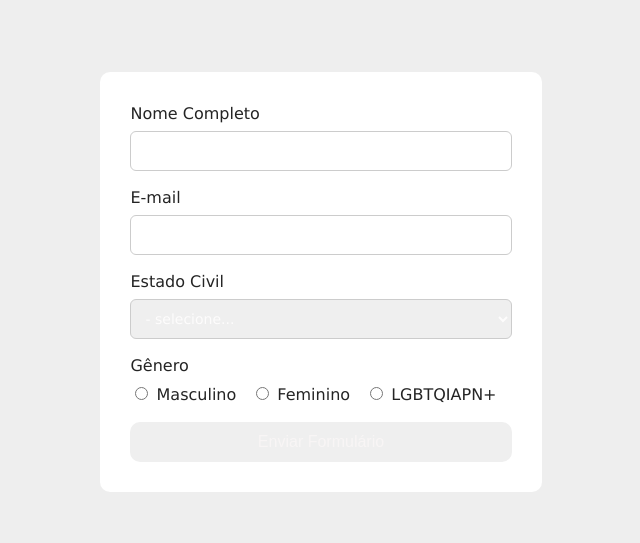
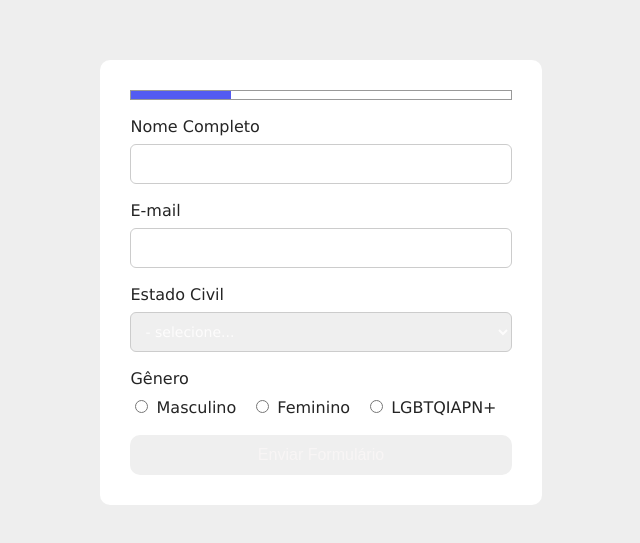
Before and after one commit to TArauujo/InterviewChallenger3, a React (Vite) app: page / in a window 1280 px wide. Shown: the part 133-676 px from the top of the page, without its empty margins (319-959 px from the left). Built offline with nearby package versions, Linux system fonts and the light colour scheme.

Commit message:
Iniciando a construção da "barra de progresso"

```diff
--- a/src/App.jsx
+++ b/src/App.jsx
@@ -47,9 +47,7 @@ function App() {
   });
 
   const handleChange = (event) => {
-
     const {name, value} = event.target;
-
 
     setData((prev) => {
       const newData = { ...prev, [name]: value}
@@ -63,7 +61,11 @@ function App() {
     <div className='App'>
 
       <main>
-        {/* crie a barra de progresso aqui */}
+        <div className="bar-container">
+          <div className="bar">
+
+          </div>
+        </div>
         <div className='form-group'>
           <label htmlFor=''>Nome Completo</label>
           <input name='fullName' value={data.fullName} onChange={handleChange}/>
```
